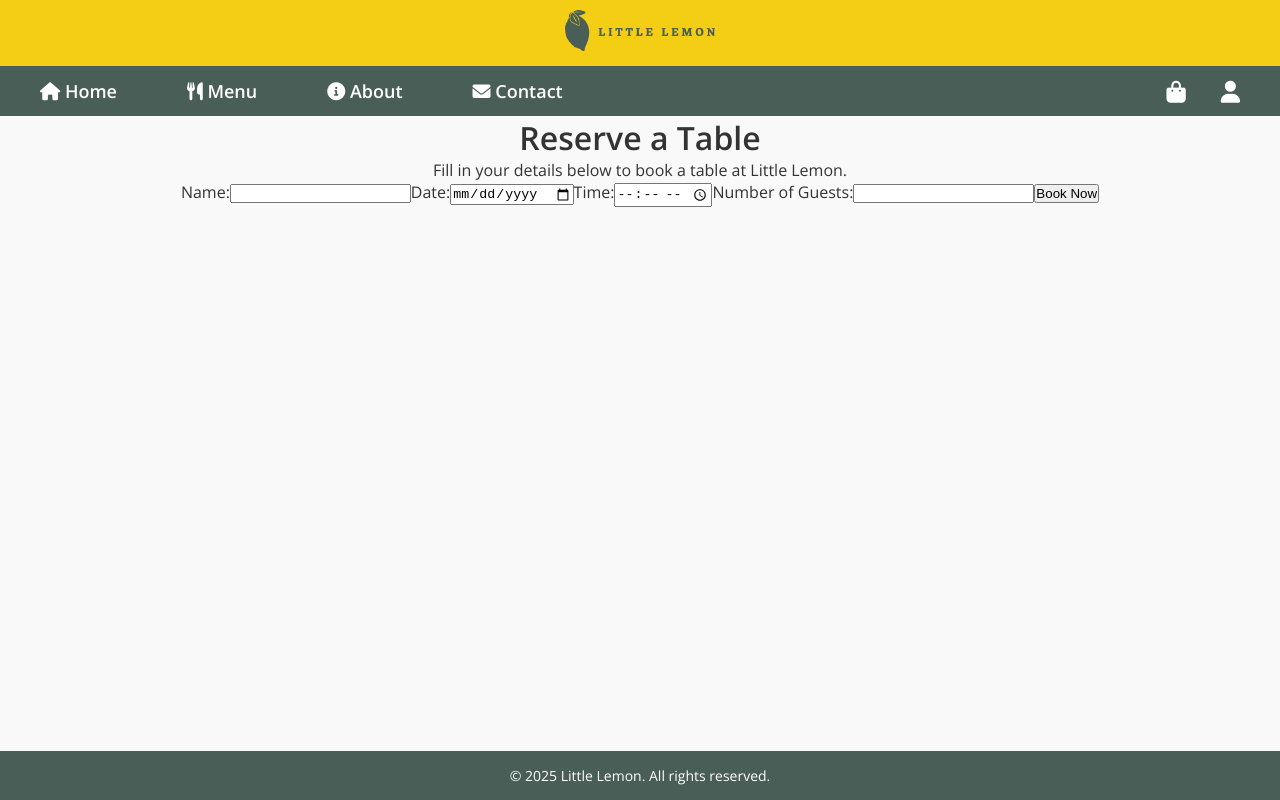
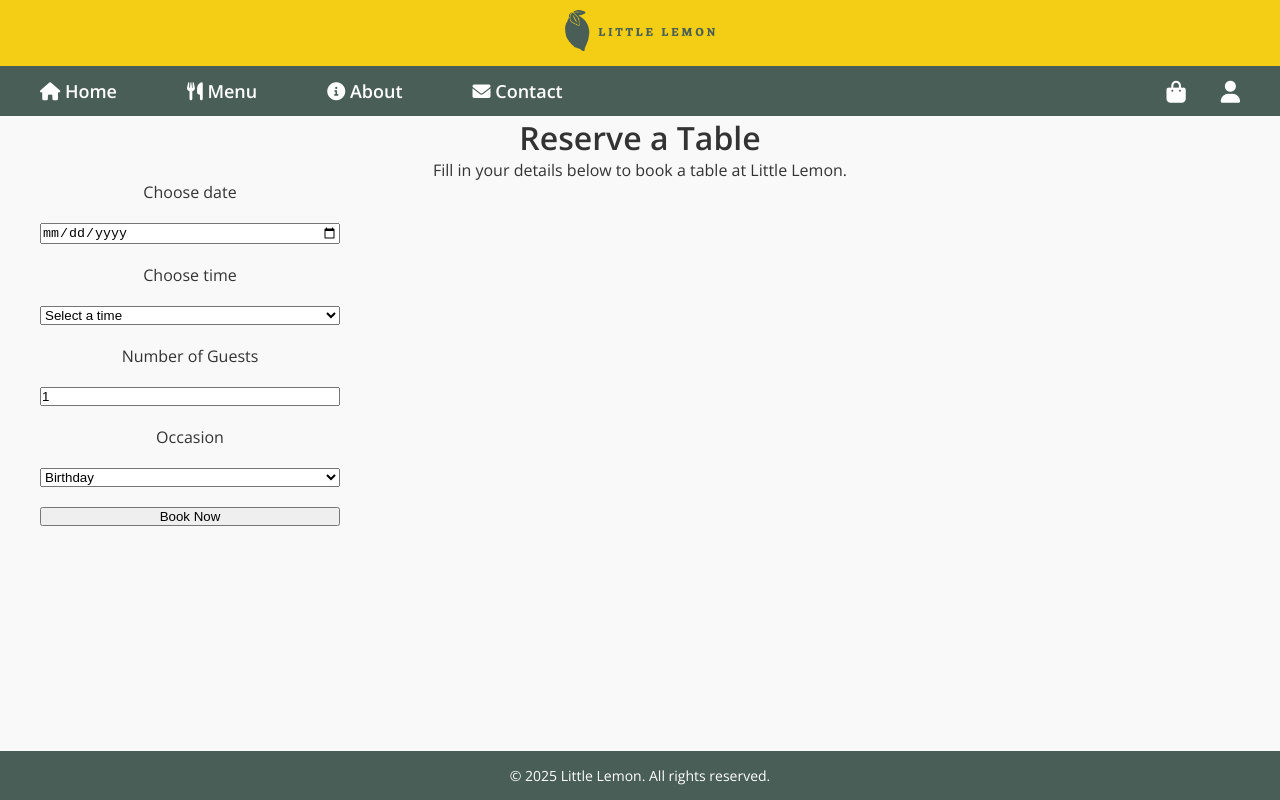
Before and after one commit to huzaifa-frontend/little-lemon-app, a React (Create React App) app: page /booking in a window 1280 px wide. Built offline with nearby package versions, Linux system fonts and the light colour scheme.

Commit message:
Added BookingForm.js updated BookingPage.js and added CSS

```diff
--- a/src/App.css
+++ b/src/App.css
@@ -158,7 +158,25 @@ footer {
 }
 
 .specials h2 {
-  font-size: 2.2rem;
+  font-size: 2.5rem;
+  font-weight: 700;
+  color: #333;
+  margin-bottom: 1rem;
+  position: relative;
+  display: inline-block;
+  padding-bottom: 0.5rem;
+  text-shadow: 1px 1px 3px rgba(0, 0, 0, 0.05);
+}
+
+.specials h2::after {
+  content: '';
+  width: 50%;
+  height: 4px;
+  background-color: #f4ce14;
+  position: absolute;
+  left: 25%;
+  bottom: 0;
+  border-radius: 2px;
 }
 
 .specials-grid {
@@ -213,6 +231,7 @@ footer {
   align-items: center;
   text-align: center;
   margin-top: 3rem;
+  box-shadow: 0 10px 25px rgba(0, 0, 0, 0.1);
 }
 
 .cta-content {
@@ -222,7 +241,8 @@ footer {
 .cta-content h2 {
   font-size: 2.5rem;
   margin-bottom: 0.5rem;
-  font-weight: 400;
+  font-weight: 600;
+  line-height: 1.2;
 }
 
 .cta-content p {
@@ -249,6 +269,7 @@ footer {
   color: #f4ce14;
   border-color: #495e57;
 }
+
 /* === Customers Say Section === */
 .testimonials {
   text-align: center;
@@ -257,9 +278,25 @@ footer {
 }
 
 .testimonials h2 {
-  font-size: 2.2rem;
-  margin-bottom: 2rem;
+  font-size: 2.5rem;
+  font-weight: 700;
   color: #333;
+  margin-bottom: 1rem;
+  position: relative;
+  display: inline-block;
+  padding-bottom: 0.5rem;
+  text-shadow: 1px 1px 3px rgba(0, 0, 0, 0.05);
+}
+
+.testimonials h2::after {
+  content: '';
+  width: 50%;
+  height: 4px;
+  background-color: #f4ce14;
+  position: absolute;
+  left: 25%;
+  bottom: 0;
+  border-radius: 2px;
 }
 
 .testimonial-grid {
@@ -360,12 +397,13 @@ footer {
 
   .specials h2{
     font-size: 1.6rem;
+    padding-top: 1rem;
   }
 
   /* Responsive Call To Action Section */
   .call-to-action {
     flex-direction: column;
-    padding: 3rem 1rem;
+    padding: 3.5rem 1rem;
   }
 
   .cta-content h2 {
--- /dev/null
+++ b/src/components/common/BookingForm.js
@@ -0,0 +1,73 @@
+import React, { useState } from 'react';
+
+function BookingForm() {
+  const [date, setDate] = useState('');
+  const [time, setTime] = useState('');
+  const [guests, setGuests] = useState(1);
+  const [occasion, setOccasion] = useState('Birthday');
+
+  const [availableTimes, setAvailableTimes] = useState([
+    '17:00',
+    '18:00',
+    '19:00',
+    '20:00',
+    '21:00',
+  ]);
+
+  const handleSubmit = (e) => {
+    e.preventDefault();
+    // You can later send this data to the server
+    console.log({ date, time, guests, occasion });
+  };
+
+  return (
+    <form className="booking-form" onSubmit={handleSubmit} style={{ display: 'grid', maxWidth: '300px', gap: '20px' }}>
+      <label htmlFor="res-date">Choose date</label>
+      <input
+        type="date"
+        id="res-date"
+        value={date}
+        onChange={(e) => setDate(e.target.value)}
+        required
+      />
+
+      <label htmlFor="res-time">Choose time</label>
+      <select
+        id="res-time"
+        value={time}
+        onChange={(e) => setTime(e.target.value)}
+        required
+      >
+        <option value="">Select a time</option>
+        {availableTimes.map((t) => (
+          <option key={t} value={t}>{t}</option>
+        ))}
+      </select>
+
+      <label htmlFor="guests">Number of Guests</label>
+      <input
+        type="number"
+        id="guests"
+        value={guests}
+        onChange={(e) => setGuests(e.target.value)}
+        min="1"
+        required
+      />
+
+      <label htmlFor="occasion">Occasion</label>
+      <select
+        id="occasion"
+        value={occasion}
+        onChange={(e) => setOccasion(e.target.value)}
+        required
+      >
+        <option>Birthday</option>
+        <option>Anniversary</option>
+      </select>
+
+      <button type="submit">Book Now</button>
+    </form>
+  );
+}
+
+export default BookingForm;
--- a/src/components/pages/BookingPage.js
+++ b/src/components/pages/BookingPage.js
@@ -1,24 +1,12 @@
+import React from "react";
+import BookingForm from "../common/BookingForm";
+
 function BookingPage() {
   return (
     <main className="booking-page">
       <h1>Reserve a Table</h1>
       <p>Fill in your details below to book a table at Little Lemon.</p>
-
-        <form className="booking-form">
-          <label htmlFor="name">Name:</label>
-          <input type="text" id="name" name="name" required />
-
-          <label htmlFor="date">Date:</label>
-          <input type="date" id="date" name="date" required />
-
-          <label htmlFor="time">Time:</label>
-          <input type="time" id="time" name="time" required />
-
-          <label htmlFor="guests">Number of Guests:</label>
-          <input type="number" id="guests" name="guests" min="1" required />
-
-          <button type="submit">Book Now</button>
-        </form>
+      <BookingForm />
     </main>
   );
 }
```
Lines whose indentation alone changed are shown as unchanged.
